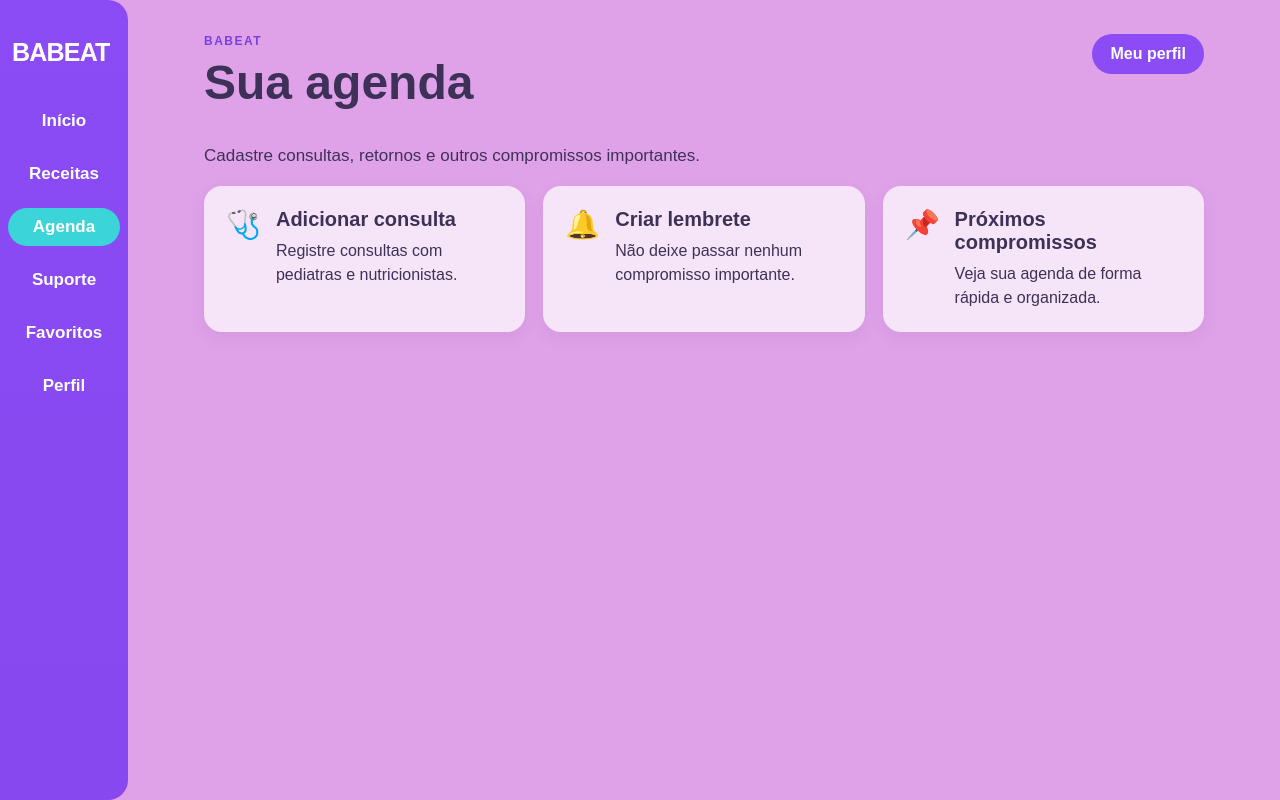
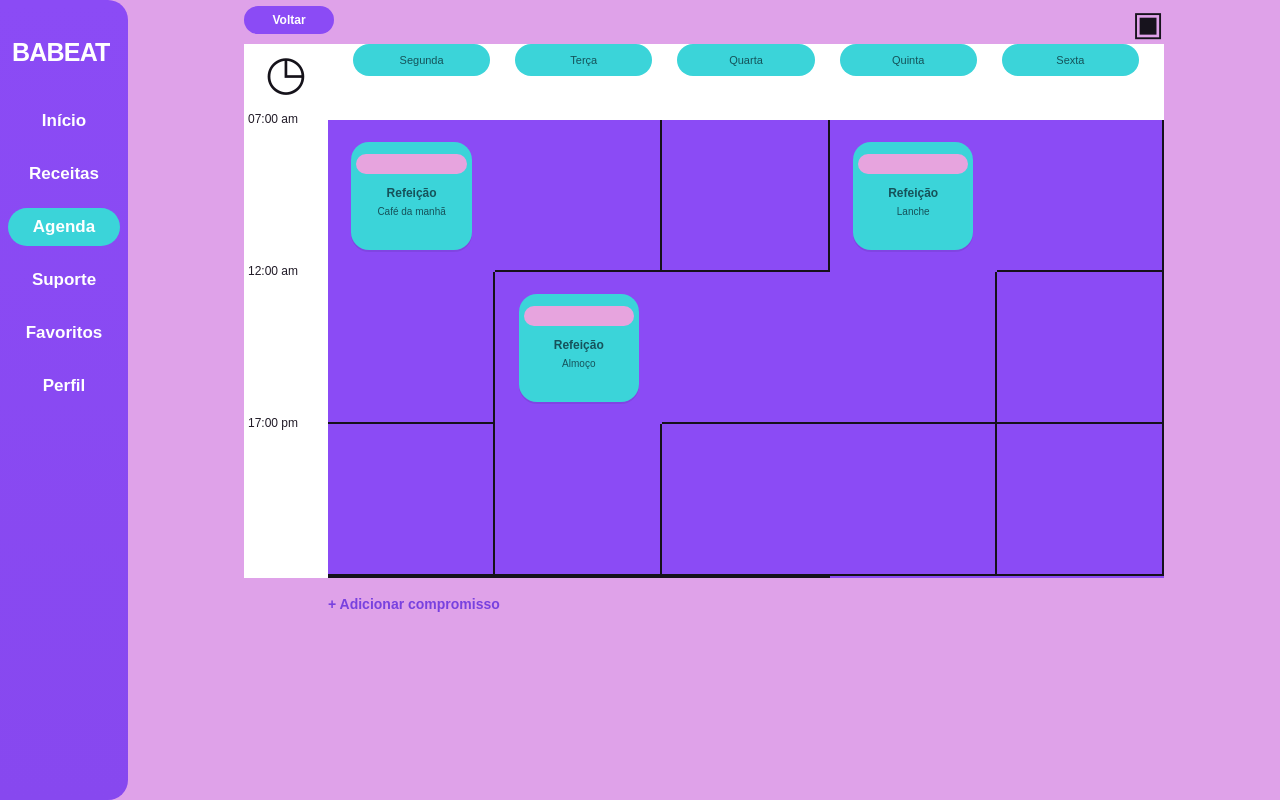
Before and after one commit to davidnrmg-wq/Babeat, a Django app: page /agenda/ in a window 1280 px wide. Run offline with Django 4.2, Linux system fonts and the light colour scheme.

Commit message:
Adiciona agenda semanal visual

```diff
--- a/bebeat projeto/app/static/app/css/style.css
+++ b/bebeat projeto/app/static/app/css/style.css
@@ -51,6 +51,31 @@ h1 { margin-bottom: 0; font-size: clamp(30px, 4vw, 48px); }
 .calendar-hint { max-width: 540px; margin: 20px auto 0; color: #59466c; font-size: 14px; text-align: center; }
 .calendar-hint a { color: var(--purple-dark); font-weight: 800; }
 
+.agenda-page { max-width: 920px; margin: 0 auto; }
+.agenda-topbar { display: flex; align-items: flex-start; justify-content: space-between; margin: -28px 0 4px; }
+.back-button { min-width: 90px; padding: 7px 18px; border-radius: 20px; background: var(--purple); color: #fff; font-size: 12px; font-weight: 800; text-align: center; }
+.agenda-calendar-icon { color: #17131d; font-size: 34px; line-height: 1; }
+.sr-only { position: absolute; width: 1px; height: 1px; padding: 0; margin: -1px; overflow: hidden; clip: rect(0, 0, 0, 0); white-space: nowrap; border: 0; }
+.agenda-board { display: flex; width: 100%; min-height: 470px; }
+.agenda-time-column { position: relative; width: 84px; flex: 0 0 84px; padding-top: 48px; background: #fff; }
+.clock-icon { display: block; margin: -43px auto 15px; color: #15121a; font-size: 48px; line-height: 1; text-align: center; }
+.time-label { display: block; height: 152px; padding: 0 4px; color: #211b27; font-size: 12px; white-space: nowrap; }
+.agenda-schedule { min-width: 0; flex: 1; }
+.agenda-days { display: grid; grid-template-columns: repeat(5, minmax(72px, 1fr)); gap: 25px; height: 76px; padding: 0 25px 14px; align-items: start; background: #fff; }
+.day-pill { display: flex; align-items: center; justify-content: center; height: 32px; margin-top: 0; border-radius: 20px; background: var(--turquoise); color: #15535a; font-size: 11px; }
+.agenda-grid { position: relative; display: grid; grid-template-columns: repeat(5, minmax(72px, 1fr)); grid-template-rows: repeat(3, 152px); background: var(--purple); overflow: hidden; }
+.agenda-cell { border-right: 2px solid #15111b; border-bottom: 2px solid #15111b; }
+.agenda-cell:nth-child(5n) { border-right: 0; }
+.agenda-event { z-index: 2; align-self: center; justify-self: center; width: 72%; min-height: 108px; padding: 13px 8px; border-radius: 18px; background: var(--turquoise); color: #16525a; box-shadow: 0 2px 0 rgba(0,0,0,.08); text-align: center; }
+.agenda-event strong, .agenda-event small { display: block; }
+.agenda-event strong { font-size: 12px; }
+.agenda-event small { margin-top: 6px; font-size: 10px; }
+.event-handle { display: block; height: 20px; margin: -1px -3px 12px; border-radius: 16px; background: #e7a4de; }
+.event-1-1 { grid-column: 1; grid-row: 1; }
+.event-2-2 { grid-column: 2; grid-row: 2; }
+.event-4-1 { grid-column: 4; grid-row: 1; }
+.agenda-add-link { display: inline-block; margin: 18px 0 0 84px; color: var(--purple-dark); font-size: 14px; font-weight: 800; }
+
 .section-page, .recipe-page, .dashboard-home { max-width: 1000px; margin: 0 auto; }
 .section-description { max-width: 680px; font-size: 17px; line-height: 1.6; }
 .section-grid, .shortcut-grid, .recipe-grid { display: grid; gap: 18px; grid-template-columns: repeat(auto-fit, minmax(220px, 1fr)); }
@@ -94,4 +119,8 @@ h1 { margin-bottom: 0; font-size: clamp(30px, 4vw, 48px); }
     .welcome-illustration { display: none; }
     .calendar-board { padding-left: 7px; padding-right: 7px; }
     .calendar-day { min-height: 35px; padding: 4px 3px; }
+    .agenda-page { margin: 0 -10px; overflow-x: auto; }
+    .agenda-topbar { margin: -20px 10px 4px; }
+    .agenda-board { min-width: 620px; }
+    .agenda-add-link { margin-left: 84px; }
 }
--- /dev/null
+++ b/bebeat projeto/app/templates/app/agenda.html
@@ -0,0 +1,40 @@
+{% extends 'app/dashboard_base.html' %}
+
+{% block title %}Agenda — BABEAT{% endblock %}
+
+{% block content %}
+<section class="agenda-page" aria-labelledby="agenda-title">
+    <header class="agenda-topbar">
+        <a class="back-button" href="{% url 'calendario' %}">Voltar</a>
+        <h1 id="agenda-title" class="sr-only">Agenda semanal</h1>
+        <span class="agenda-calendar-icon" aria-hidden="true">▣</span>
+    </header>
+
+    <div class="agenda-board">
+        <div class="agenda-time-column" aria-hidden="true">
+            <span class="clock-icon">◷</span>
+            {% for time in times %}<span class="time-label">{{ time }}</span>{% endfor %}
+        </div>
+        <div class="agenda-schedule">
+            <div class="agenda-days">
+                {% for day in days %}<span class="day-pill">{{ day }}</span>{% endfor %}
+            </div>
+            <div class="agenda-grid" aria-label="Grade semanal de compromissos">
+                {% for row in rows %}
+                    {% for day in days %}
+                        <div class="agenda-cell"></div>
+                    {% endfor %}
+                {% endfor %}
+                {% for event in events %}
+                    <article class="agenda-event event-{{ event.column }}-{{ event.row }}">
+                        <span class="event-handle"></span>
+                        <strong>{{ event.title }}</strong>
+                        {% if event.description %}<small>{{ event.description }}</small>{% endif %}
+                    </article>
+                {% endfor %}
+            </div>
+        </div>
+    </div>
+    <a class="agenda-add-link" href="#novo-compromisso">+ Adicionar compromisso</a>
+</section>
+{% endblock %}
--- a/bebeat projeto/app/views.py
+++ b/bebeat projeto/app/views.py
@@ -39,14 +39,16 @@ def calendario(request):
 
 
 def agenda(request):
-    return render(request, 'app/section_page.html', {
-        'title': 'Agenda', 'heading': 'Sua agenda', 'active_page': 'agenda',
-        'description': 'Cadastre consultas, retornos e outros compromissos importantes.',
-        'items': [
-            {'icon': '🩺', 'title': 'Adicionar consulta', 'description': 'Registre consultas com pediatras e nutricionistas.'},
-            {'icon': '🔔', 'title': 'Criar lembrete', 'description': 'Não deixe passar nenhum compromisso importante.'},
-            {'icon': '📌', 'title': 'Próximos compromissos', 'description': 'Veja sua agenda de forma rápida e organizada.'},
-        ],
+    return render(request, 'app/agenda.html', {
+        'active_page': 'agenda',
+        'days': ('Segunda', 'Terça', 'Quarta', 'Quinta', 'Sexta'),
+        'times': ('07:00 am', '12:00 am', '17:00 pm'),
+        'rows': range(3),
+        'events': (
+            {'column': 1, 'row': 1, 'title': 'Refeição', 'description': 'Café da manhã'},
+            {'column': 2, 'row': 2, 'title': 'Refeição', 'description': 'Almoço'},
+            {'column': 4, 'row': 1, 'title': 'Refeição', 'description': 'Lanche'},
+        ),
     })
 
 
```
Also changed, not shown: bebeat projeto/app/tests.py (+16 -0 lines).
